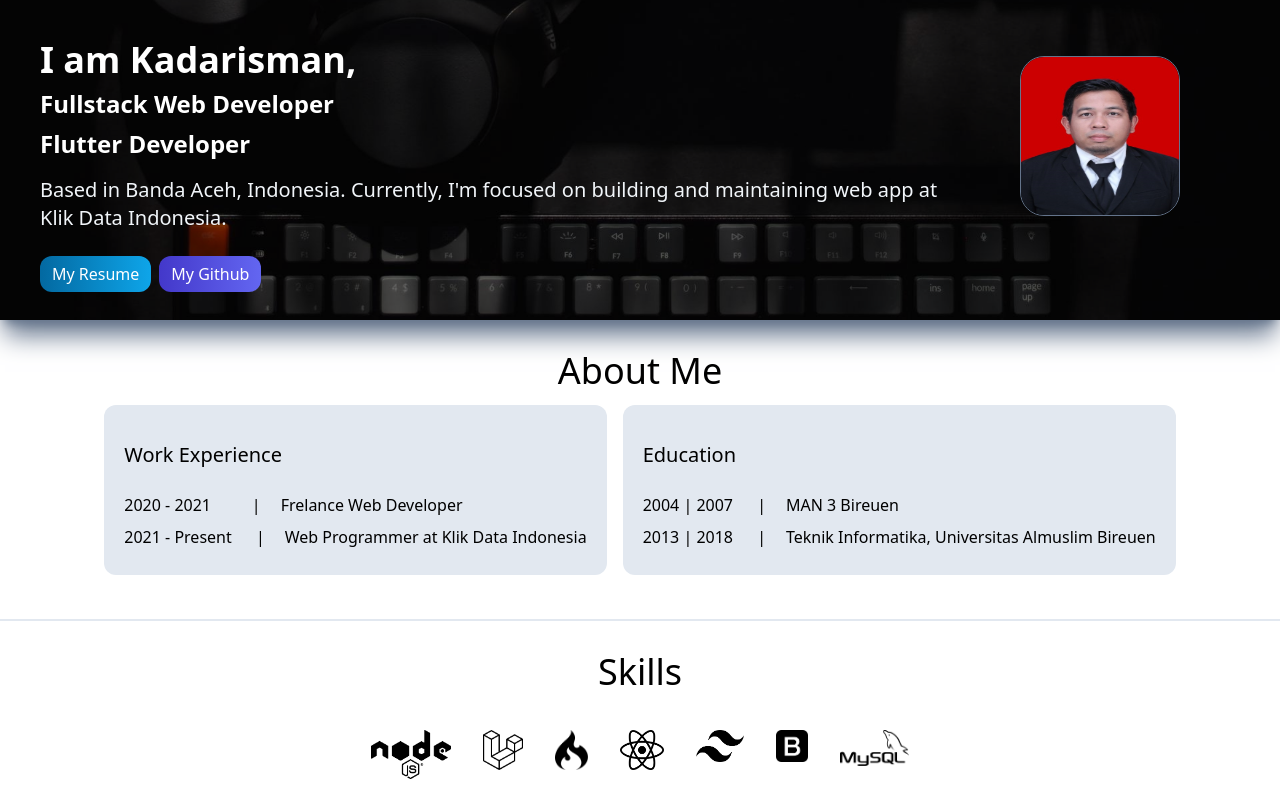
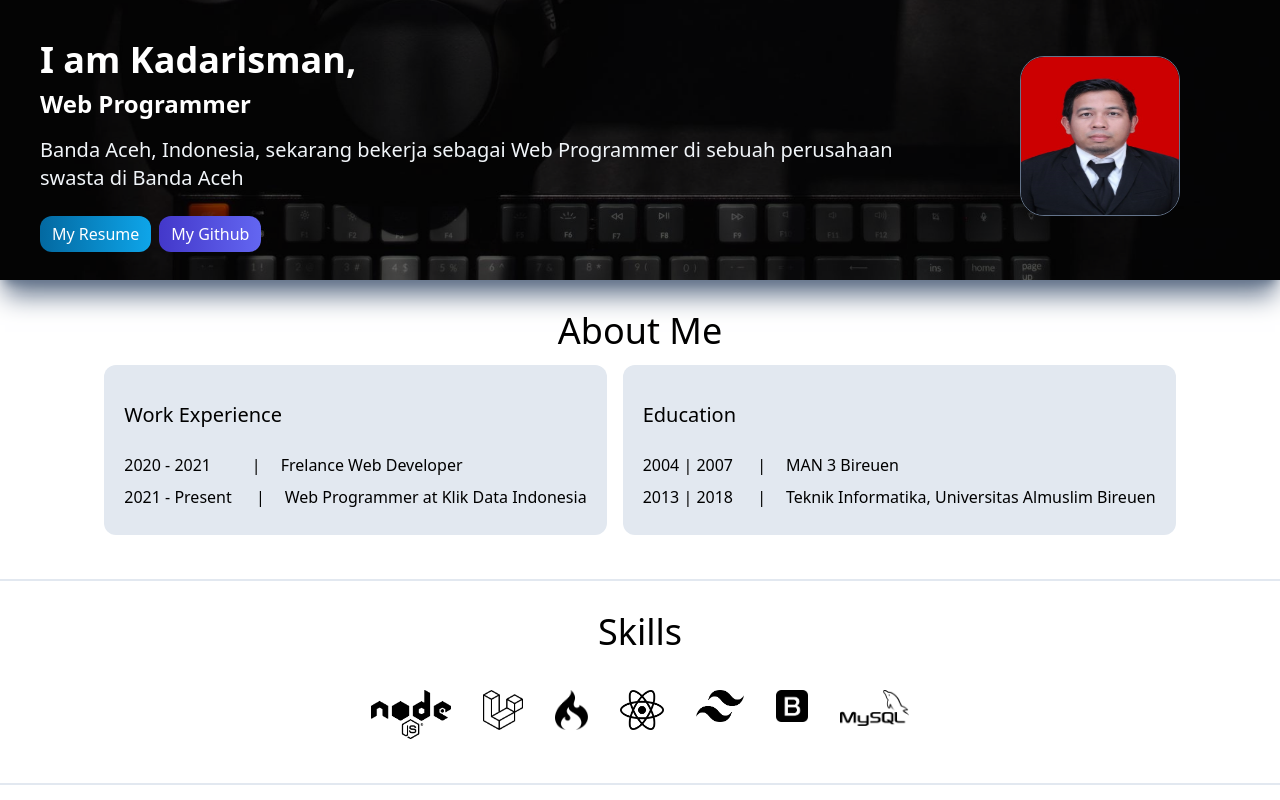
Before and after one commit to kadarisman/react-portofolio, a React (Create React App) app: page / in a window 1280 px wide. Shown: the top 800 px of the page. Built offline with nearby package versions, Linux system fonts and the light colour scheme.

Commit message:
ubah hero

```diff
--- a/src/components/Hero.js
+++ b/src/components/Hero.js
@@ -4,9 +4,9 @@ export const Hero = () => {
   return (
     <div className='flex flex-col-reverse md:flex-row px-10 py-4' >
         <div className='w-full text-center mt-4 md:text-left md:mt-0 md:w-3/4'>
-            <h1 className='mb-4 font-bold text-4xl text-white'>I am Kadarisman, <br/> <span className='text-2xl'>Fullstack Web Developer <br/> Flutter Developer</span></h1>
+            <h1 className='mb-4 font-bold text-4xl text-white'>I am Kadarisman, <br/> <span className='text-2xl'>Web Programmer </span></h1>
             <h4 className='mb-6 font-base text-xl text-slate-100'>
-            Based in Banda Aceh, Indonesia. Currently, I'm focused on building and maintaining web app at Klik Data Indonesia.
+            Banda Aceh, Indonesia, sekarang bekerja sebagai Web Programmer di sebuah perusahaan swasta di Banda Aceh
             </h4>
             {/* <button className='bg-sky-700 text-xl hover:bg-sky-900 text-white px-3 py-3 rounded-xl mr-2'>Download Resume</button> */}
             <a href="https://drive.google.com/file/d/1NxkKSgeioWC9rQhGkSpZCclzrmbixdL_/view?usp=sharing" target='_blank' rel="noopener noreferrer">
```
